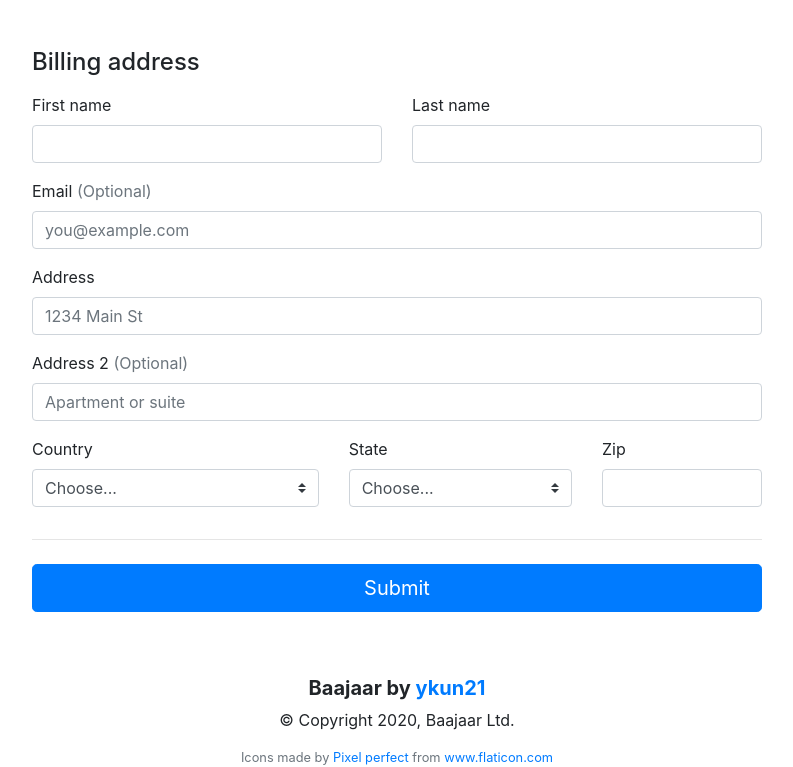
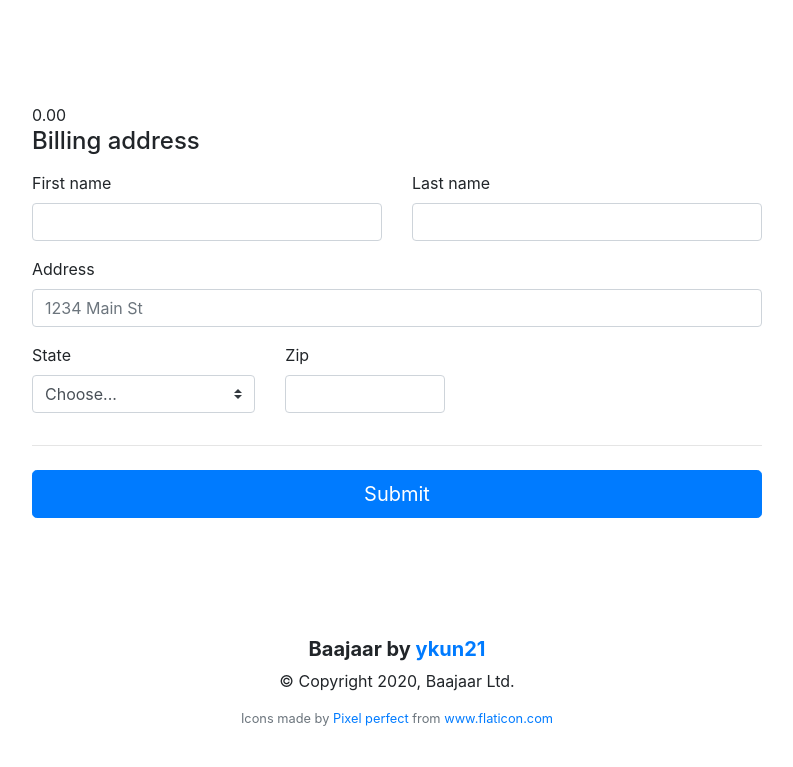
Before and after one commit to Y-KUN-21/Baajaar, a Django app: page /checkout/ in a window 1280 px wide. Shown: the part 56-823 px from the top of the page, without its empty margins (243-1036 px from the left). After the commit the page ends 782 px from the top, so only its background shows below. Run offline with Django 3.2, Linux system fonts and the light colour scheme; tables that the repository leaves empty hold one stand-in row (values such as "Sample post"); some libraries are stand-ins or nearby versions.

Commit message:
Add files via upload

```diff
--- a/baajaar_app/templates/baajaar_app/checkout.html
+++ b/baajaar_app/templates/baajaar_app/checkout.html
@@ -3,54 +3,75 @@
 <div class="row justify-content-center">
 	<div class="col-md-8 order-md-1">
 		<div  id="shipping-status">
+			{{ order.get_grand_total|floatformat:2}}
 			{% if order.shipping %}
 		<h4 class="mb-3">Billing address</h4>
 		<form  id="form" novalidate>
+			{% csrf_token %}
 			<div class="row">
 				<div class="col-md-6 mb-3">
 					<label for="firstName">First name</label>
-					<input type="text" class="form-control" id="firstName" placeholder="" value="" required>
+					<input type="text" class="form-control" id="firstName" name="firstName" required>
 					<div class="invalid-feedback"> Valid first name is required. </div>
 				</div>
 				<div class="col-md-6 mb-3">
 					<label for="lastName">Last name</label>
-					<input type="text" class="form-control" id="lastName" placeholder="" value="" required>
+					<input type="text" class="form-control" id="lastName" name="lastName" required>
 					<div class="invalid-feedback"> Valid last name is required. </div>
 				</div>
 			</div>
 			<div class="mb-3">
-				<label for="email">Email <span class="text-muted">(Optional)</span></label>
-				<input type="email" class="form-control" id="email" placeholder="you@example.com">
-				<div class="invalid-feedback"> Please enter a valid email address for shipping updates. </div>
-			</div>
-			<div class="mb-3">
 				<label for="address">Address</label>
-				<input type="text" class="form-control" id="address" placeholder="1234 Main St" required>
+				<input type="text" class="form-control" id="address" name="address" placeholder="1234 Main St" required>
 				<div class="invalid-feedback"> Please enter your shipping address. </div>
 			</div>
-			<div class="mb-3">
-				<label for="address2">Address 2 <span class="text-muted">(Optional)</span></label>
-				<input type="text" class="form-control" id="address2" placeholder="Apartment or suite"> </div>
 			<div class="row">
-				<div class="col-md-5 mb-3">
-					<label for="country">Country</label>
-					<select class="custom-select d-block w-100" id="country" required>
-						<option value="">Choose...</option>
-						<option>India</option>
-					</select>
-					<div class="invalid-feedback"> Please select a valid country. </div>
-				</div>
 				<div class="col-md-4 mb-3">
 					<label for="state">State</label>
-					<select class="custom-select d-block w-100" id="state" required>
+					<select class="custom-select d-block w-100" id="state" name="state" required>
 						<option value="">Choose...</option>
-						<option>Maharashtra</option>
+						<option value="Andhra Pradesh">Andhra Pradesh</option>
+						<option value="Andaman and Nicobar Islands">Andaman and Nicobar Islands</option>
+						<option value="Arunachal Pradesh">Arunachal Pradesh</option>
+						<option value="Assam">Assam</option>
+						<option value="Bihar">Bihar</option>
+						<option value="Chandigarh">Chandigarh</option>
+						<option value="Chhattisgarh">Chhattisgarh</option>
+						<option value="Dadar and Nagar Haveli">Dadar and Nagar Haveli</option>
+						<option value="Daman and Diu">Daman and Diu</option>
+						<option value="Delhi">Delhi</option>
+						<option value="Lakshadweep">Lakshadweep</option>
+						<option value="Puducherry">Puducherry</option>
+						<option value="Goa">Goa</option>
+						<option value="Gujarat">Gujarat</option>
+						<option value="Haryana">Haryana</option>
+						<option value="Himachal Pradesh">Himachal Pradesh</option>
+						<option value="Jammu and Kashmir">Jammu and Kashmir</option>
+						<option value="Jharkhand">Jharkhand</option>
+						<option value="Karnataka">Karnataka</option>
+						<option value="Kerala">Kerala</option>
+						<option value="Madhya Pradesh">Madhya Pradesh</option>
+						<option value="Maharashtra">Maharashtra</option>
+						<option value="Manipur">Manipur</option>
+						<option value="Meghalaya">Meghalaya</option>
+						<option value="Mizoram">Mizoram</option>
+						<option value="Nagaland">Nagaland</option>
+						<option value="Odisha">Odisha</option>
+						<option value="Punjab">Punjab</option>
+						<option value="Rajasthan">Rajasthan</option>
+						<option value="Sikkim">Sikkim</option>
+						<option value="Tamil Nadu">Tamil Nadu</option>
+						<option value="Telangana">Telangana</option>
+						<option value="Tripura">Tripura</option>
+						<option value="Uttar Pradesh">Uttar Pradesh</option>
+						<option value="Uttarakhand">Uttarakhand</option>
+						<option value="West Bengal">West Bengal</option>
 					</select>
 					<div class="invalid-feedback"> Please provide a valid state. </div>
 				</div>
 				<div class="col-md-3 mb-3">
 					<label for="zip">Zip</label>
-					<input type="text" class="form-control" id="zip" placeholder="" required>
+					<input type="text" class="form-control" id="zip" name="zip" placeholder="" required>
 					<div class="invalid-feedback"> Zip code required. </div>
 				</div>
 			</div>
@@ -58,8 +79,6 @@
 			<div id="form-button">
 				<input class="btn btn-primary btn-lg btn-block" type="submit">
 			</div>
-
-
 		</form>
 		</div>
 		<div class="hidden" id="payment-details">
@@ -102,19 +121,22 @@
 					<div class="invalid-feedback"> Security code required </div>
 				</div>
 			</div>
-						<button class="btn btn-primary btn-lg btn-block" type="submit">Make payment</button>
+				<button class="btn btn-primary btn-lg btn-block" id="make-payment" type="submit">Make payment</button>
 			</div>
 		{%else%}
 		<div class="row justify-content-center">
 			<p class="text-center" style="font-size:500%">You don't have any item in your cart.</p>
 			<a href="{% url 'home'%}" class="btn btn-warning" >Start shopping</a>
 		</div>
-
 		{%endif%}
 	</div>
 </div>
 </div>
 <script type="text/javascript">
+	var shipping = '{{ order.shipping }}'
+	var total = '{{ order.get_grand_total|floatformat:2}}'
+	var csrf_token = document.getElementsByTagName('input')[0].value
+	console.log("token",csrf_token)
 	var form = document.getElementById('form')
 
 	form.addEventListener('submit',function(e){
@@ -123,5 +145,56 @@
 		document.getElementById('form-button').classList.add('hidden')
 		document.getElementById('payment-details').classList.remove('hidden')
 	})
+
+	document.getElementById('make-payment').addEventListener('click',function(e){
+		submitFormData()
+	})
+
+	function submitFormData(){
+		console.log("Starting payment")
+
+		var userFormData = {
+			'name':null,
+			'email':null,
+			'total':total,
+		}
+
+		var ShippingFormData = {
+			'firstName':null,
+			'lastName':null,
+			'address':null,
+			'state':null,
+			'zip':null,
+
+		}
+		if(shipping != 'False'){
+			ShippingFormData.firstName = form.firstName.value
+			ShippingFormData.lastName = form.lastName.value
+			ShippingFormData.address = form.address.value
+			ShippingFormData.state = form.state.value
+			ShippingFormData.zip = form.zip.value
+		}
+
+		var url = '/process-order/'
+		fetch(url, {
+			method:'POST',
+			headers:{
+				 'Content-Type': 'application/json',
+            'X-csrfToken': csrftoken
+        },
+        body: JSON.stringify({ 'form': userFormData, 'shipping': ShippingFormData })
+		}).then((response) =>{
+            return response.json()
+        })
+        .then((data) =>{
+            console.log('Success', data);
+            alert('Payment Successful');
+            window.location.href = '{% url 'home' %}'
+
+        })
+
+	}
+
+
 </script>
 {% endblock %}
```
